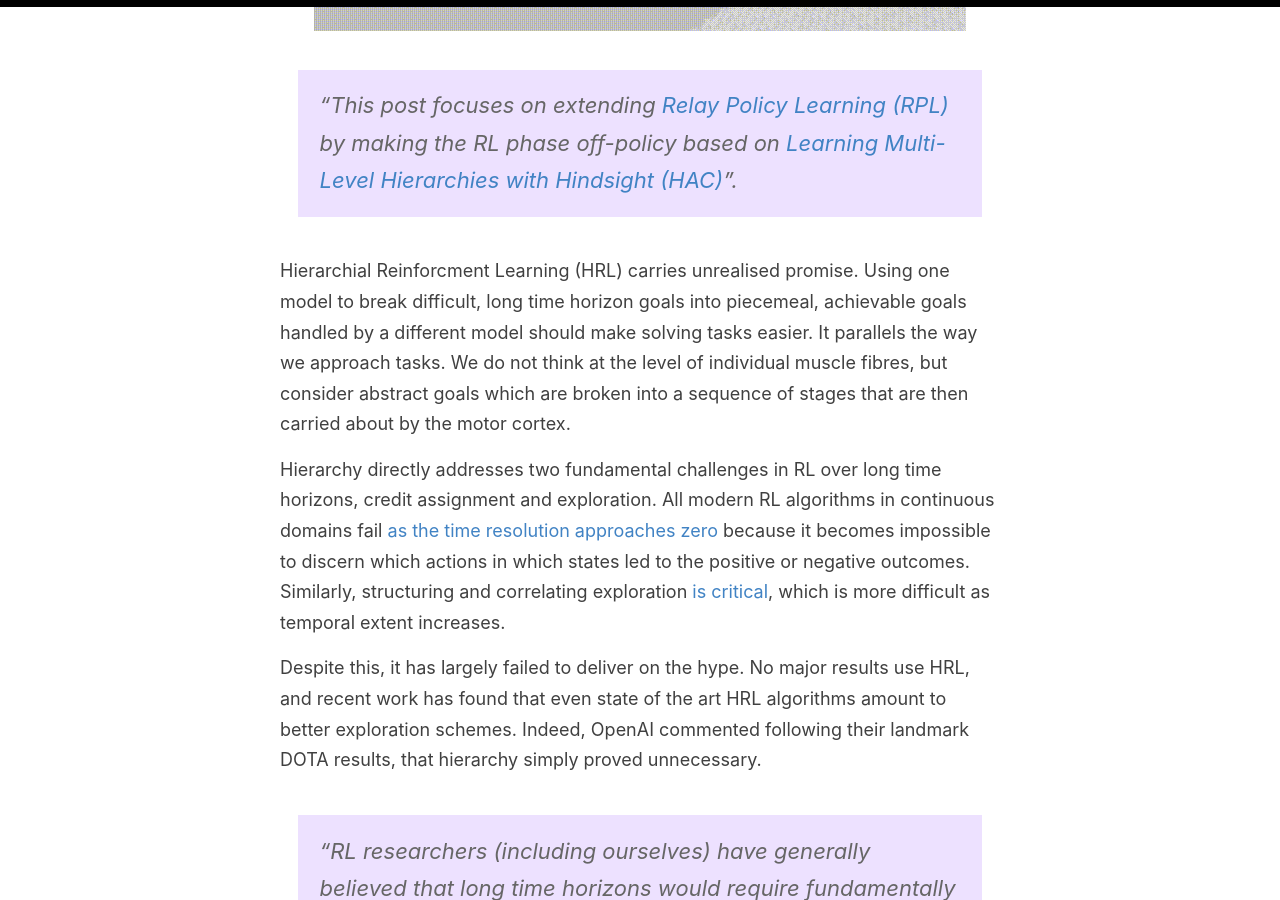
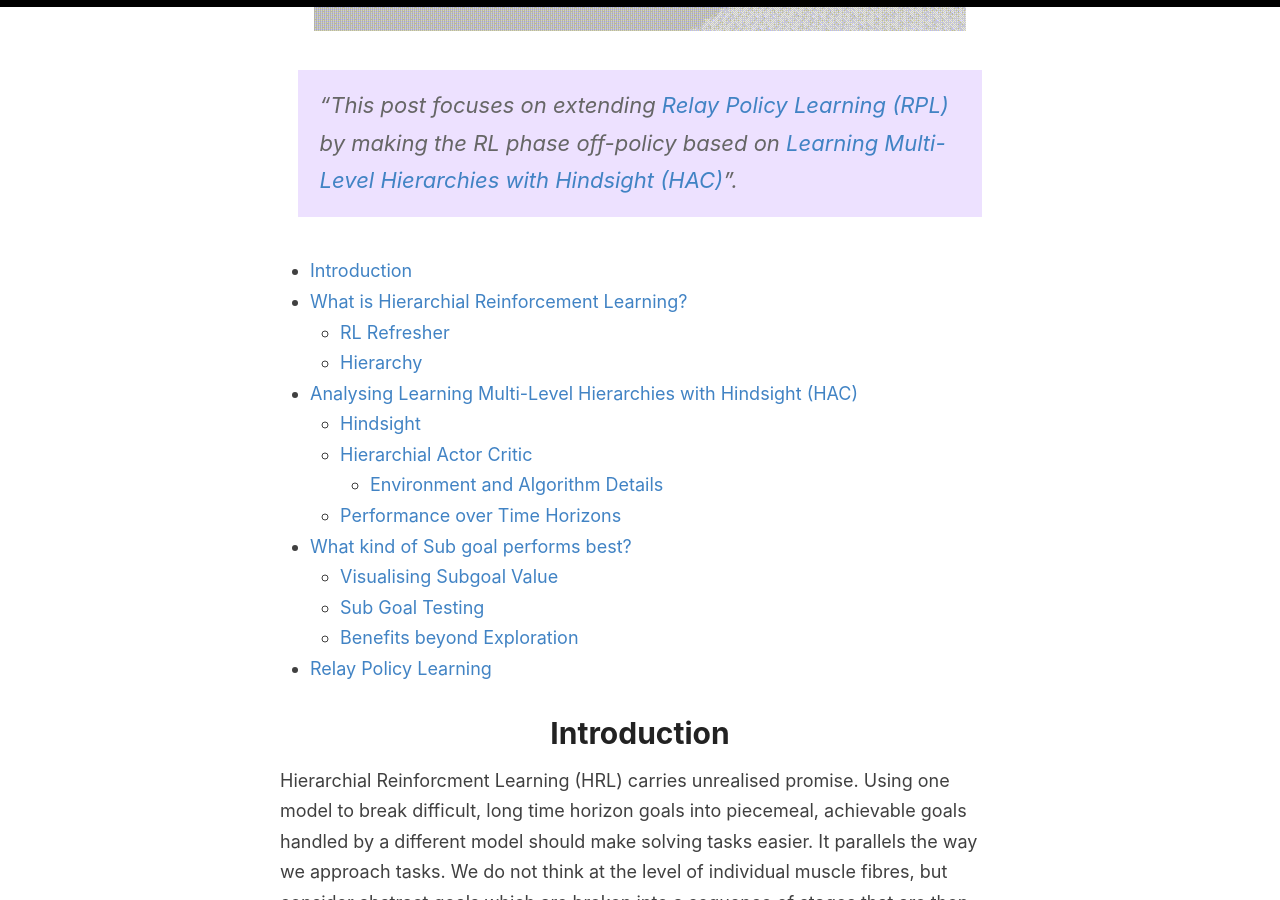
Before and after one commit to sholtodouglas/sholtodouglas.github.io, a Jekyll site: the page built from _posts/2020-06-03-DoesHierarchialRLWorkYet.md, in a window 1280 px wide and 900 px high, scrolled down 738 px. Built offline with Jekyll 4.4.1, drawn with Linux system fonts in a browser that asks for light colours; formulas are drawn with MathJax 3; some of the changed text lies outside the part shown.

Commit message:
Update 2020-06-03-DoesHierarchialRLWorkYet.md

```diff
--- a/_posts/2020-06-03-DoesHierarchialRLWorkYet.md
+++ b/_posts/2020-06-03-DoesHierarchialRLWorkYet.md
@@ -10,6 +10,11 @@ img: images/hierarchial/pickplacewsubgoals.gif
 
 > "This post focuses on extending [Relay Policy Learning (RPL)](https://relay-policy-learning.github.io/) by making the RL phase off-policy based on [Learning Multi-Level Hierarchies with Hindsight (HAC)](https://arxiv.org/pdf/1712.00948.pdf)".
 
+
+* TOC
+{:toc}
+
+# Introduction
 
 Hierarchial Reinforcment Learning (HRL) carries unrealised promise. Using one model to break difficult, long time horizon goals into piecemeal, achievable goals handled by a different model should make solving tasks easier. It parallels the way we approach tasks. We do not think at the level of individual muscle fibres, but consider abstract goals which are broken into a sequence of stages that are then carried about by the motor cortex.
 
@@ -29,14 +34,12 @@ This blog post uses two test environments. In the [first](https://github.com/sho
 
 As it is, hierarchial reinforcement learning did produce significantly better results on the environment - but my experiments agree that it does not provide benefits beyond better exploration.
 
-* TOC
-{:toc}
 
 # What is Hierarchial Reinforcement Learning?
 
 [The Gradient published an excellent overview.](https://thegradient.pub/the-promise-of-hierarchical-reinforcement-learning/)
 
-## RL Refresher.
+## RL Refresher
 
 
 
```
